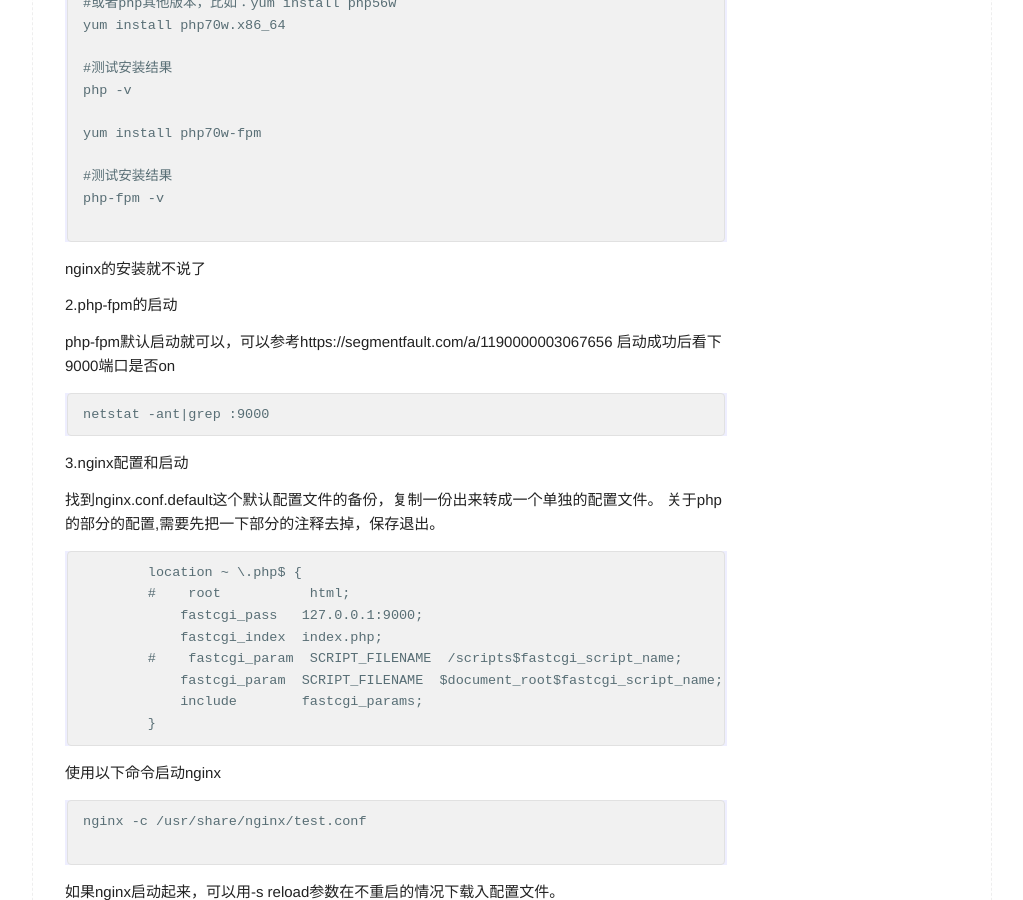
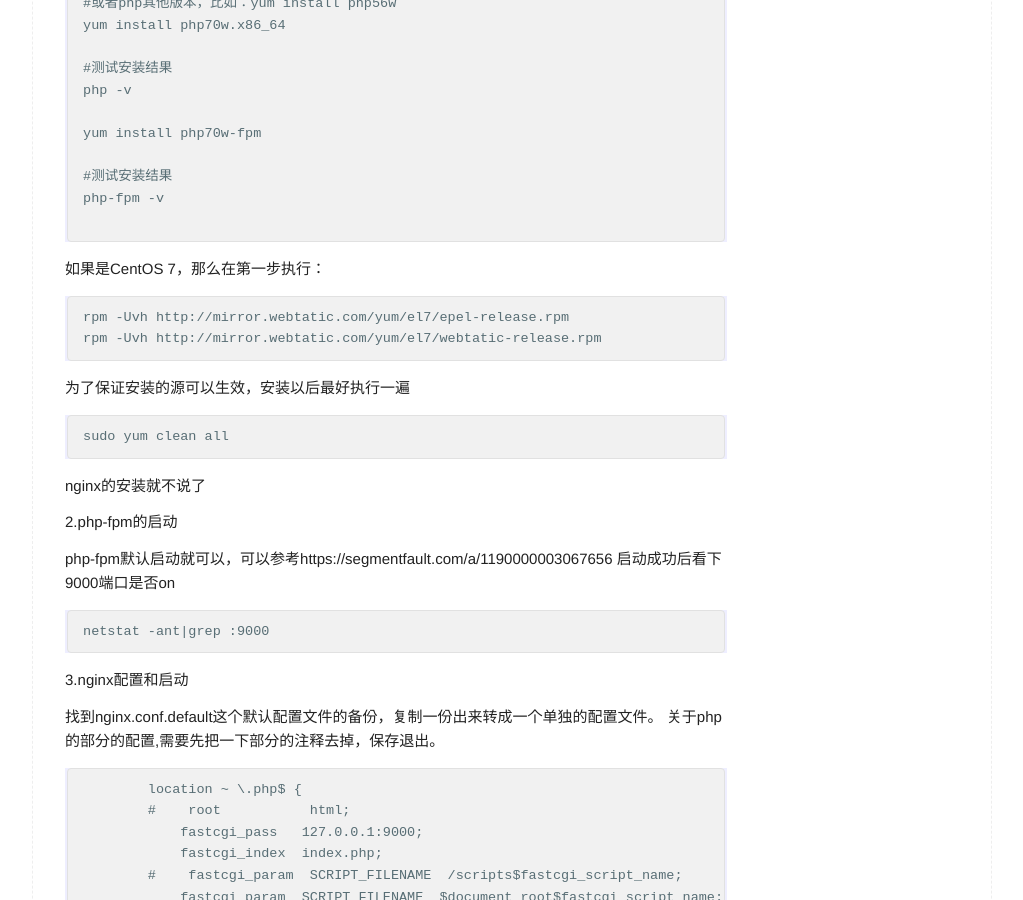
Before and after one commit to wangzf0225/wangzf0225.github.io, a Jekyll site: the page built from _posts/2017-03-21-instalation-of-php-and-nginx.md, in a window 1280 px wide and 900 px high, scrolled down 388 px. Shown: the whole window, without its empty margins (128-1151 px from the left). Built offline with Jekyll 4.4.1, drawn with Linux system fonts in a browser that asks for light colours.

Commit message:
add install php with centos 7

````diff
--- a/_posts/2017-03-21-instalation-of-php-and-nginx.md
+++ b/_posts/2017-03-21-instalation-of-php-and-nginx.md
@@ -29,6 +29,19 @@ yum install php70w-fpm
 php-fpm -v
 
 ```
+
+如果是CentOS 7，那么在第一步执行：
+
+```
+rpm -Uvh http://mirror.webtatic.com/yum/el7/epel-release.rpm
+rpm -Uvh http://mirror.webtatic.com/yum/el7/webtatic-release.rpm
+```
+为了保证安装的源可以生效，安装以后最好执行一遍
+
+```
+sudo yum clean all
+```
+
 nginx的安装就不说了
 
 2.php-fpm的启动
````
